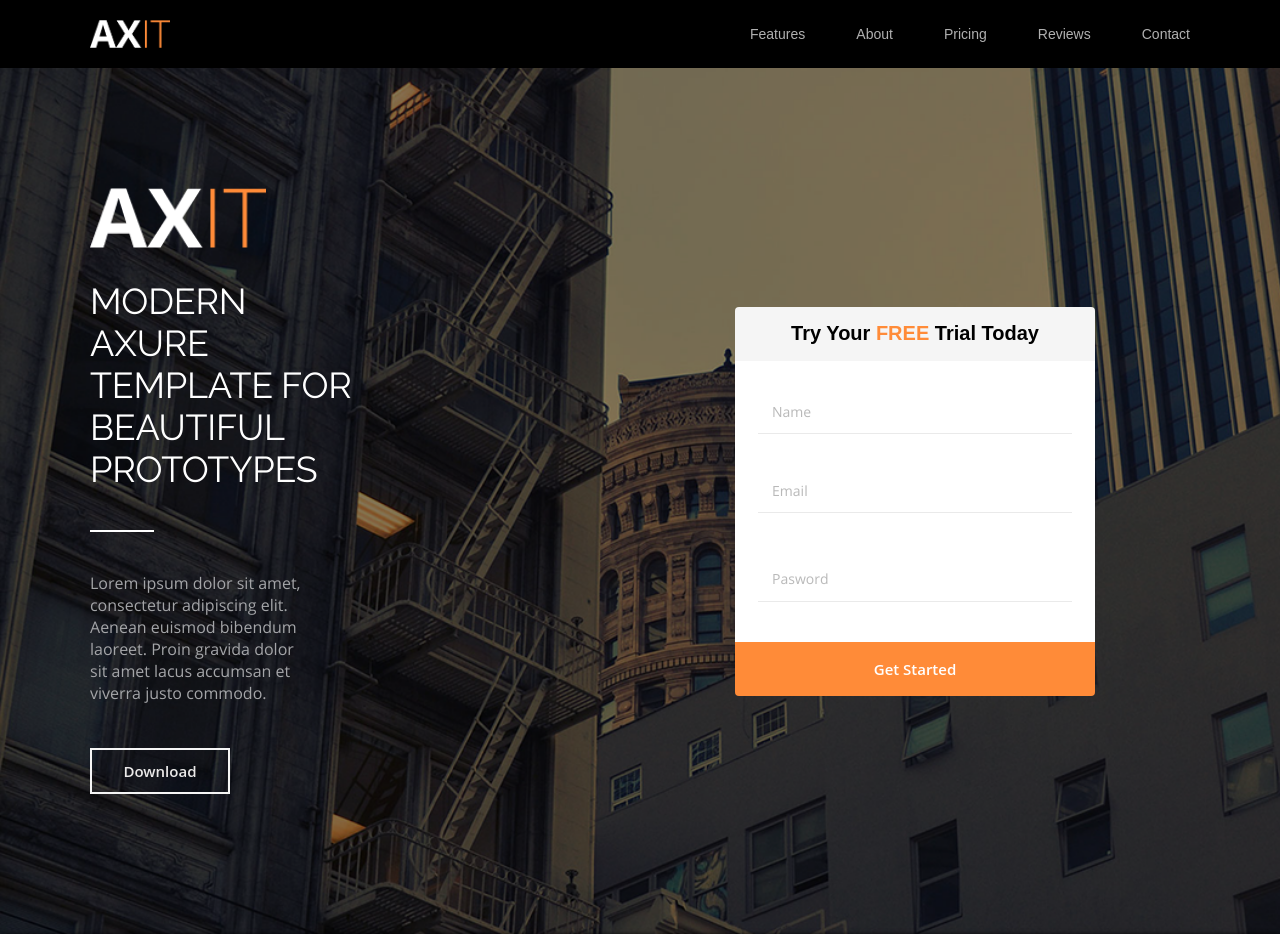
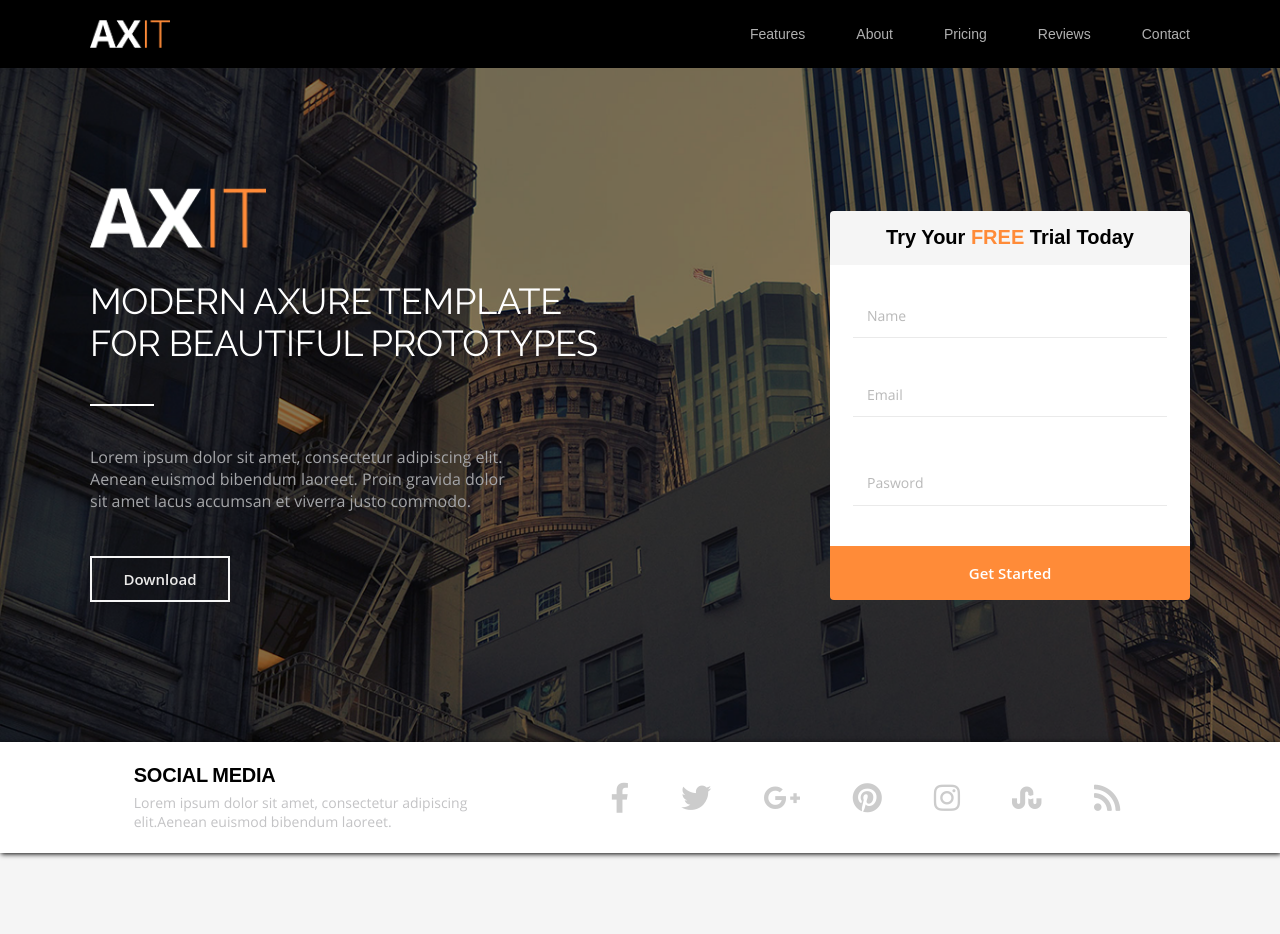
Before and after one commit to AlexSuboch/tms-html, a plain HTML site: page homework5/index.html in a window 1280 px wide. Shown: the top 934 px of the page. Drawn offline with Linux system fonts and the light colour scheme.

Commit message:
hw8_2_mobile_fix1

```diff
--- a/homework5/assets/css/styles.css
+++ b/homework5/assets/css/styles.css
@@ -158,11 +158,11 @@ footer {
 .container.banner {
     margin: 0 auto;
     width: 110rem;
-    /*display: flex;*/
-    /*flex-flow: row nowrap;*/
-    /*justify-content: space-between;*/
-    display: grid;
-    grid-template-columns: 1fr 1fr;
+    display: flex;
+    flex-flow: row nowrap;
+    justify-content: space-between;
+    /*display: grid;*/
+    /*grid-template-columns: 1fr 1fr;*/
 
     background: none;
 }
```
